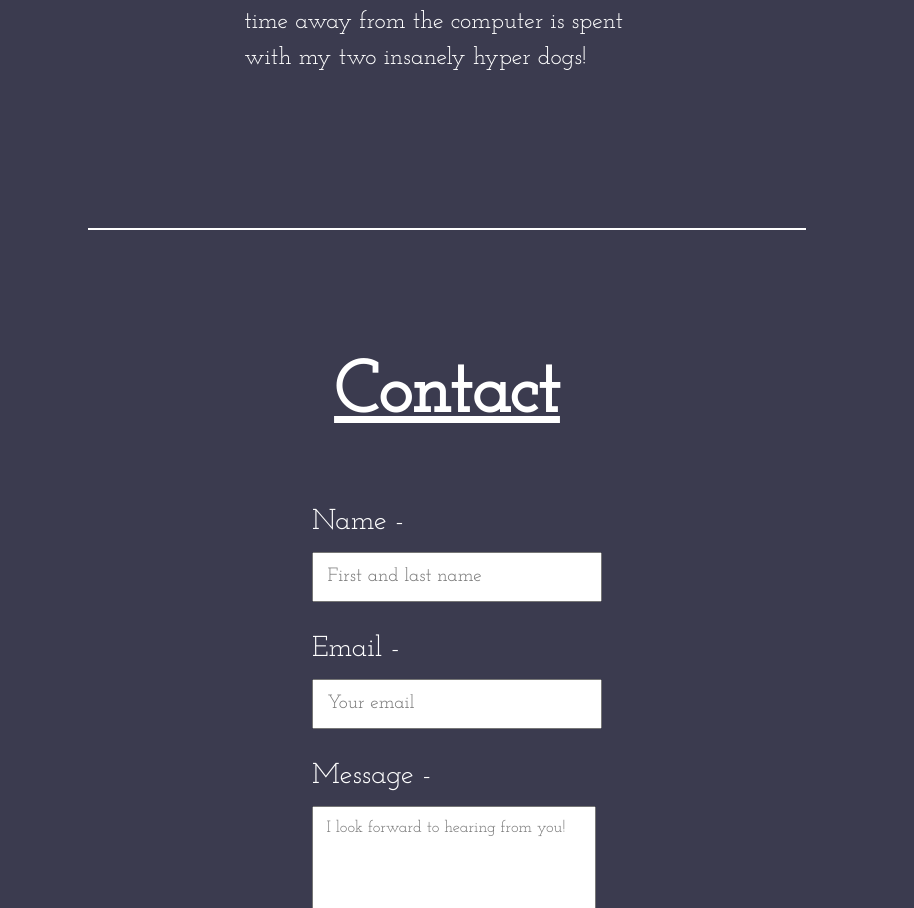
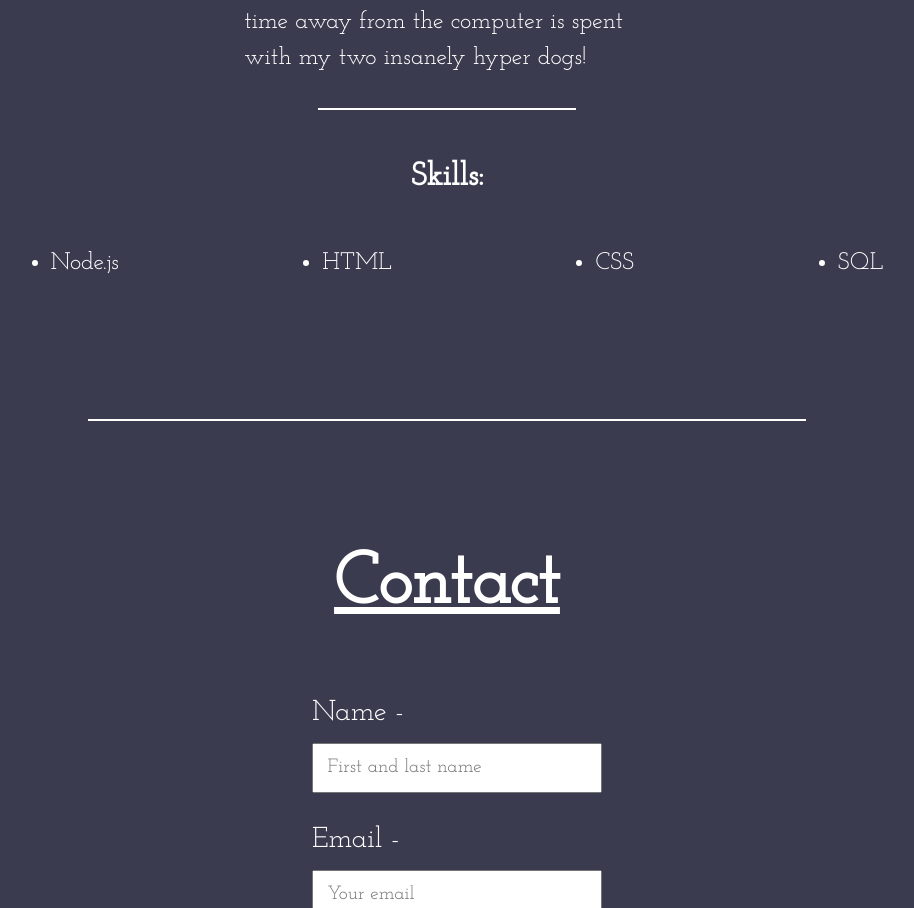
Before and after one commit to christiank1030/christiank1030.github.io, a website: page index.html in a window 1280 px wide. Shown: the part 2372-3280 px from the top of the page, without its empty margins (193-1107 px from the left). Drawn offline with nearby package versions, Linux system fonts and the light colour scheme.

Commit message:
skills added

```diff
--- a/index.css
+++ b/index.css
@@ -132,6 +132,24 @@ video {
     margin-top: 0;
 }
 
+.skillHeader {
+    display: flex;
+    justify-content: center;
+    color: white;
+    font-size: 200%;
+}
+
+.skillList {
+    display: flex;
+    align-items: center;
+    justify-content: space-evenly;
+}
+
+.listElement {
+    color: white;
+    font-size: 150%;
+}
+
 .sideLine {
     height: 1%;
 }
@@ -240,4 +258,13 @@ video {
         padding-left: 42%;
         padding-right: 42%;
     }
+
+    .skillHeader {
+        font-size: 100%;
+    }
+
+    .listElement {
+        font-size: 75%;
+    }
+
 }
--- a/index.html
+++ b/index.html
@@ -99,6 +99,16 @@
             </p>
             <hr class="sideLine" size="8" width="20%" color="white">
         </div>
+        <hr class="sideLine" size="8" width="20%" color="white">
+        <h4 class="skillHeader">Skills:</h4>
+        <div class="skillSection">
+            <ul class="skillList">
+                <li class="listElement">Node.js</li>
+                <li class="listElement">HTML</li>
+                <li class="listElement">CSS</li>
+                <li class="listElement">SQL</li>
+            </ul>
+        </div>
     </div>
 
     <div class="pageDivider" id="contactHeader">
```
